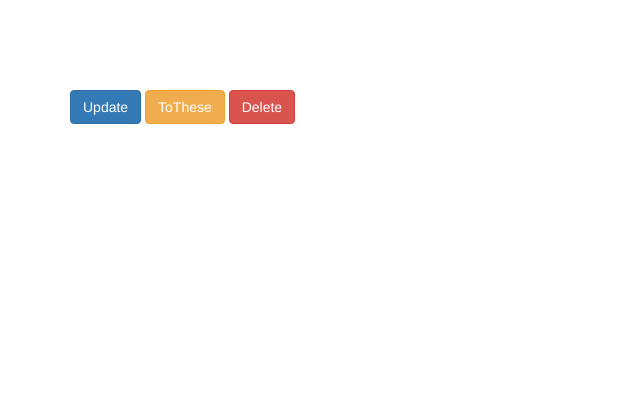
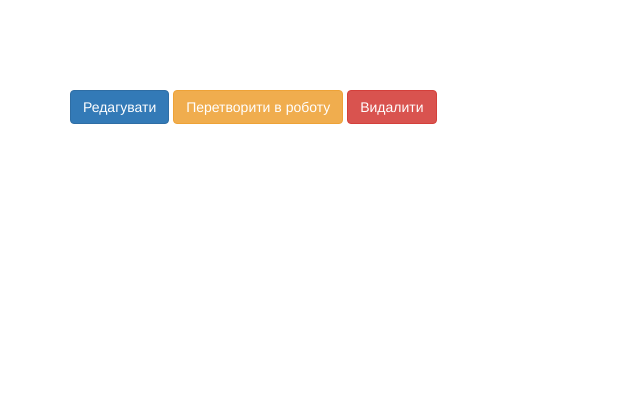
Before and after one commit to ivstem/backend, a Yii app: template backend/views/check/view.php in a window 1280 px wide. Shown: the top 420 px of the page, without its empty margins (0-640 px from the left). Run offline with PHP 8.4 and a stand-in for Yii, Linux system fonts and the light colour scheme; the template is opened without the code that fills it, so the values that code supplies are empty; some libraries are stand-ins or nearby versions.

Commit message:
More ua language + optimize

```diff
--- a/backend/models/Check.php
+++ b/backend/models/Check.php
@@ -41,9 +41,9 @@ class Check extends \yii\db\ActiveRecord
     {
         return [
             'id' => 'ID',
-            'doc' => 'Doc',
-            'body' => 'Body',
-            'created' => 'Created',
+            'doc' => 'Документ',
+            'body' => 'Підготовлений текст',
+            'created' => 'Створено',
         ];
     }
 }
--- a/backend/models/Theses.php
+++ b/backend/models/Theses.php
@@ -49,9 +49,10 @@ class Theses extends \yii\db\ActiveRecord
         ];
         $keys = array_keys($asoc);
         $values = array_values($asoc);
-        foreach($words as $k => $word) {
+        foreach($words as /*$k =>*/ &$word) {
             if(preg_match('/[a-z]/is', $word) && preg_match('/[а-яієїґ]/isu', $word)) {
-                $words[$k] = str_replace($keys, $values, $word);
+                // $words[$k] = str_replace($keys, $values, $word);
+                $word = str_replace($keys, $values, $word);
             }
         }
         return $words;
--- a/backend/views/check/index.php
+++ b/backend/views/check/index.php
@@ -8,7 +8,7 @@ use yii\web\View;
 /* @var $searchModel app\models\CheckSearch */
 /* @var $dataProvider yii\data\ActiveDataProvider */
 
-$this->title = 'Checks';
+$this->title = 'Роботи перевірки';
 $this->params['breadcrumbs'][] = $this->title;
     // "$('#myButton').on('click', function() { alert('Button clicked!'); });",
 $this->registerJs(
@@ -26,7 +26,8 @@ $this->registerJs(
     <?php // echo $this->render('_search', ['model' => $searchModel]); ?>
 
     <p>
-        <?= Html::a('Create Check', ['create'], ['class' => 'btn btn-success']) ?>
+        <?/* Html::a('Створити роботи перевірки', ['/'], ['class' => 'btn btn-success'])*/ ?>
+        <a class="btn btn-success" href="/">Створити роботи перевірки</a>
     </p>
 
     <?= GridView::widget([
--- a/backend/views/check/view.php
+++ b/backend/views/check/view.php
@@ -7,7 +7,7 @@ use yii\widgets\DetailView;
 /* @var $model app\models\Check */
 
 $this->title = $model->id;
-$this->params['breadcrumbs'][] = ['label' => 'Checks', 'url' => ['index']];
+$this->params['breadcrumbs'][] = ['label' => 'Роботи перевірки', 'url' => ['index']];
 $this->params['breadcrumbs'][] = $this->title;
 ?>
 <div class="check-view">
@@ -15,15 +15,15 @@ $this->params['breadcrumbs'][] = $this->title;
     <h1><?= Html::encode($this->title) ?></h1>
 
     <p>
-        <?= Html::a('Update', ['update', 'id' => $model->id], ['class' => 'btn btn-primary']) ?>
-        <?= Html::a('ToThese', ['tothese', 'id' => $model->id], [
+        <?= Html::a('Редагувати', ['update', 'id' => $model->id], ['class' => 'btn btn-primary']) ?>
+        <?= Html::a('Перетворити в роботу', ['tothese', 'id' => $model->id], [
             'class' => 'btn btn-warning',
             'data' => [
                 'confirm' => 'Перевести?',
                 'method' => 'post',
             ],
         ]) ?>
-        <?= Html::a('Delete', ['delete', 'id' => $model->id], [
+        <?= Html::a('Видалити', ['delete', 'id' => $model->id], [
             'class' => 'btn btn-danger',
             'data' => [
                 'confirm' => 'Are you sure you want to delete this item?',
--- a/backend/views/site/index.php
+++ b/backend/views/site/index.php
@@ -2,7 +2,7 @@
 
 /* @var $this yii\web\View */
 
-$this->title = 'My Yii Application';
+$this->title = 'Адмін • kpi2day • IVSTEM';
 ?>
 <div class="site-index">
 
```
